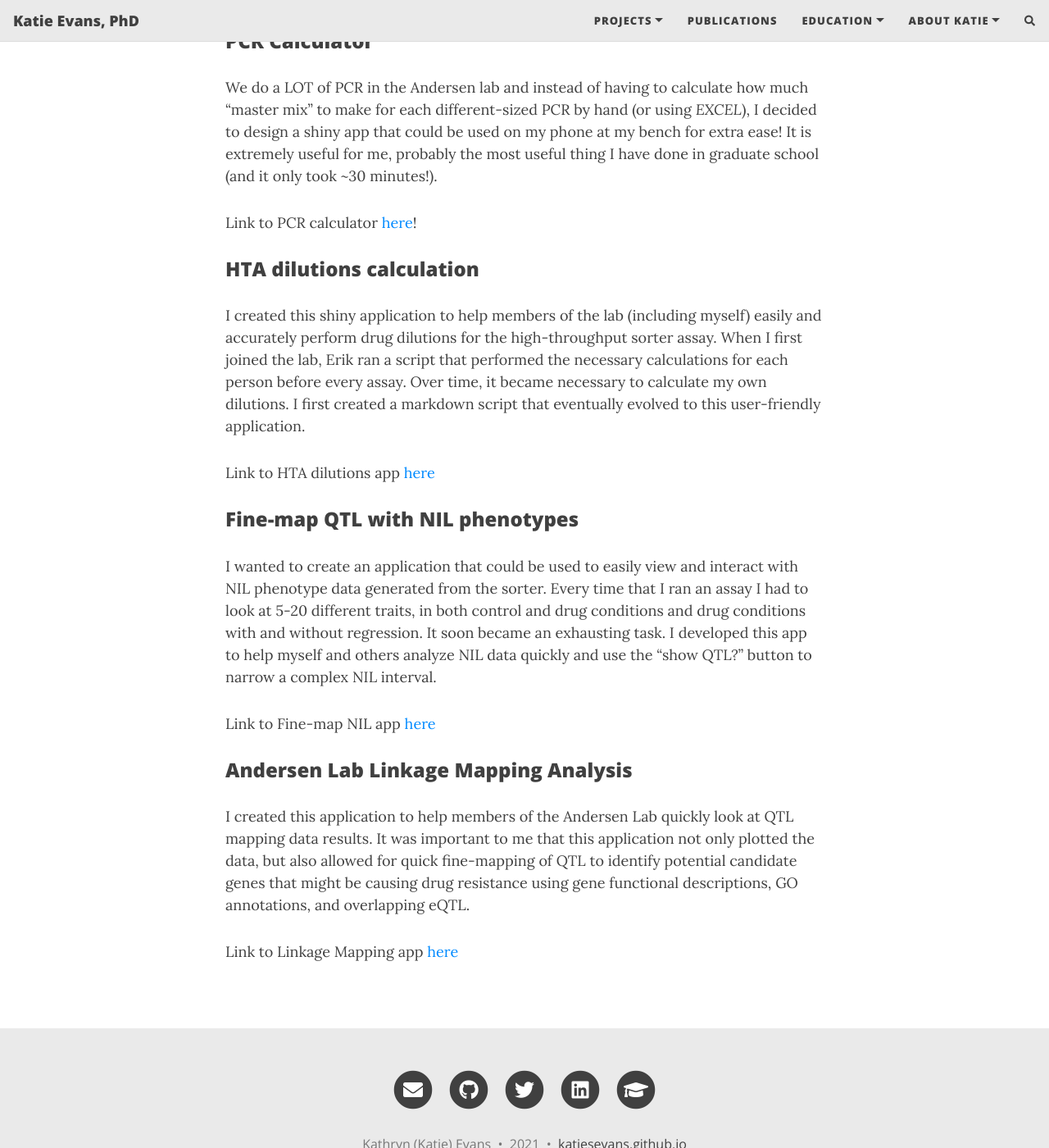
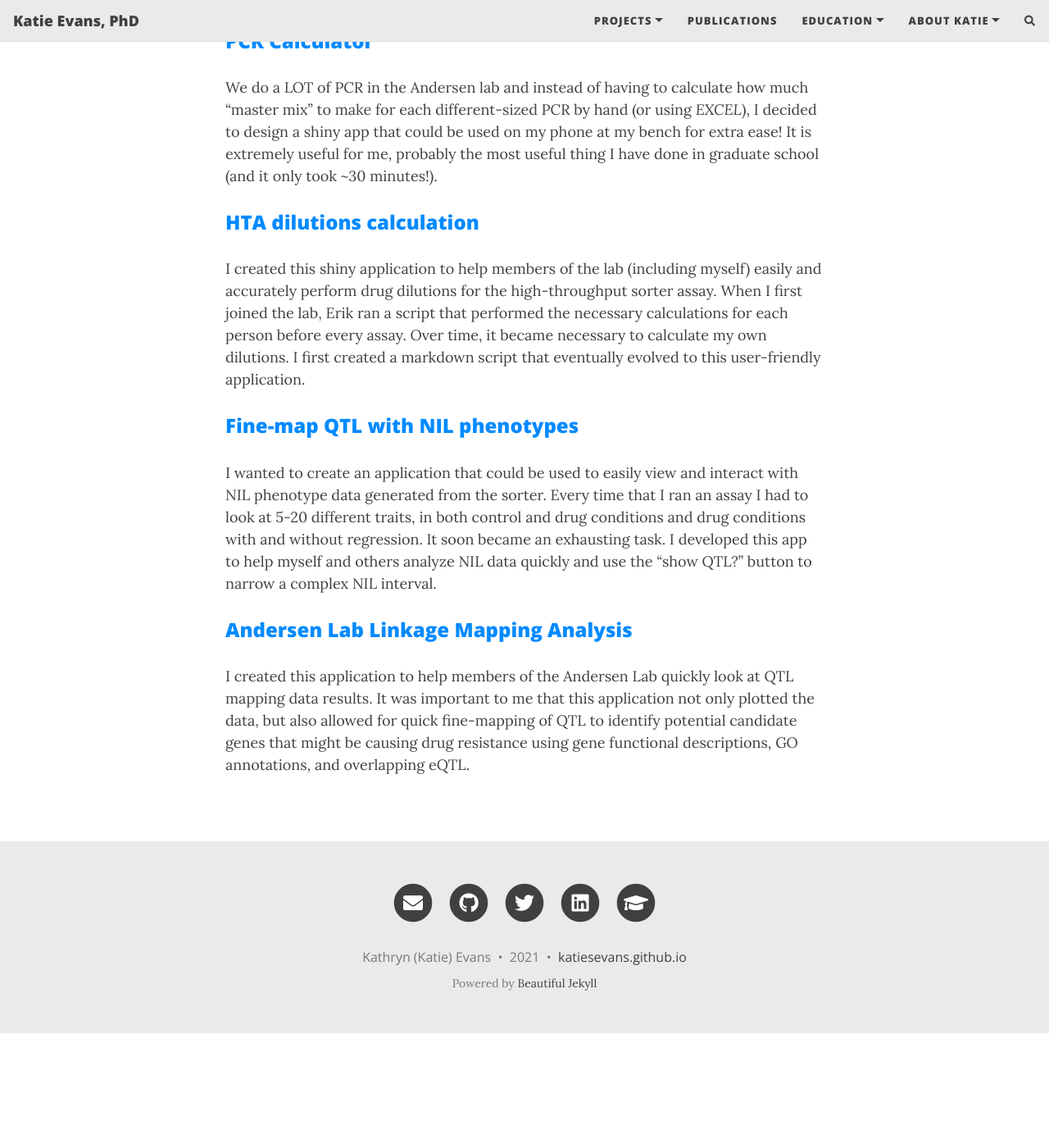
Before and after one commit to katiesevans/katiesevans.github.io, a Jekyll site: the page built from shinyp.md, in a window 1280 px wide and 1400 px high, scrolled down 375 px. Shown: the whole window at 82% size. Built offline with Jekyll 4.4.1, drawn with Linux system fonts in a browser that asks for light colours; nearby versions of some CDN libraries; comment, search, counter and statistics services are not loaded; after the commit the page ends 1635 px from its top, so only the background shows below that.

```diff
--- a/_config.yml
+++ b/_config.yml
@@ -18,7 +18,6 @@ navbar-links:
     - Pipelines: "pipelinesp"
     - R Shiny: "shinyp"
     - Genetics: "geneticsp"
-    - Docs: "docsp"
   Publications: "publications"
   Education:
     - Science blog: "https://phdisney.home.blog/"
--- a/shinyp.md
+++ b/shinyp.md
@@ -4,26 +4,18 @@ title: Shiny Applications
 subtitle: R Shiny applications for biological analyses
 ---
 
-### PCR Calculator
+### [PCR Calculator](https://andersen-lab.shinyapps.io/PCR_calculator/)
 
 We do a LOT of PCR in the Andersen lab and instead of having to calculate how much “master mix” to make for each different-sized PCR by hand (or using *EXCEL*), I decided to design a shiny app that could be used on my phone at my bench for extra ease! It is extremely useful for me, probably the most useful thing I have done in graduate school (and it only took ~30 minutes!).
 
-Link to PCR calculator [here](https://andersen-lab.shinyapps.io/PCR_calculator/)!
-
-### HTA dilutions calculation
+### [HTA dilutions calculation](https://andersen-lab.shinyapps.io/HTA_dilutions/)
 
 I created this shiny application to help members of the lab (including myself) easily and accurately perform drug dilutions for the high-throughput sorter assay. When I first joined the lab, Erik ran a script that performed the necessary calculations for each person before every assay. Over time, it became necessary to calculate my own dilutions. I first created a markdown script that eventually evolved to this user-friendly application.
 
-Link to HTA dilutions app [here](https://andersen-lab.shinyapps.io/HTA_dilutions/)
-
-### Fine-map QTL with NIL phenotypes
+### [Fine-map QTL with NIL phenotypes](https://andersen-lab.shinyapps.io/NIL_genopheno/)
 
 I wanted to create an application that could be used to easily view and interact with NIL phenotype data generated from the sorter. Every time that I ran an assay I had to look at 5-20 different traits, in both control and drug conditions and drug conditions with and without regression. It soon became an exhausting task. I developed this app to help myself and others analyze NIL data quickly and use the “show QTL?” button to narrow a complex NIL interval.
 
-Link to Fine-map NIL app [here](https://andersen-lab.shinyapps.io/NIL_genopheno/)
-
-### Andersen Lab Linkage Mapping Analysis
+### [Andersen Lab Linkage Mapping Analysis](https://andersen-lab.shinyapps.io/linkagemapping/)
 
 I created this application to help members of the Andersen Lab quickly look at QTL mapping data results. It was important to me that this application not only plotted the data, but also allowed for quick fine-mapping of QTL to identify potential candidate genes that might be causing drug resistance using gene functional descriptions, GO annotations, and overlapping eQTL.
-
-Link to Linkage Mapping app [here](https://andersen-lab.shinyapps.io/linkagemapping/)
```
Also changed, not shown: geneticsp.md (+2 -0 lines), pipelinesp.md (+14 -0 lines), publications.md (+2 -2 lines).
